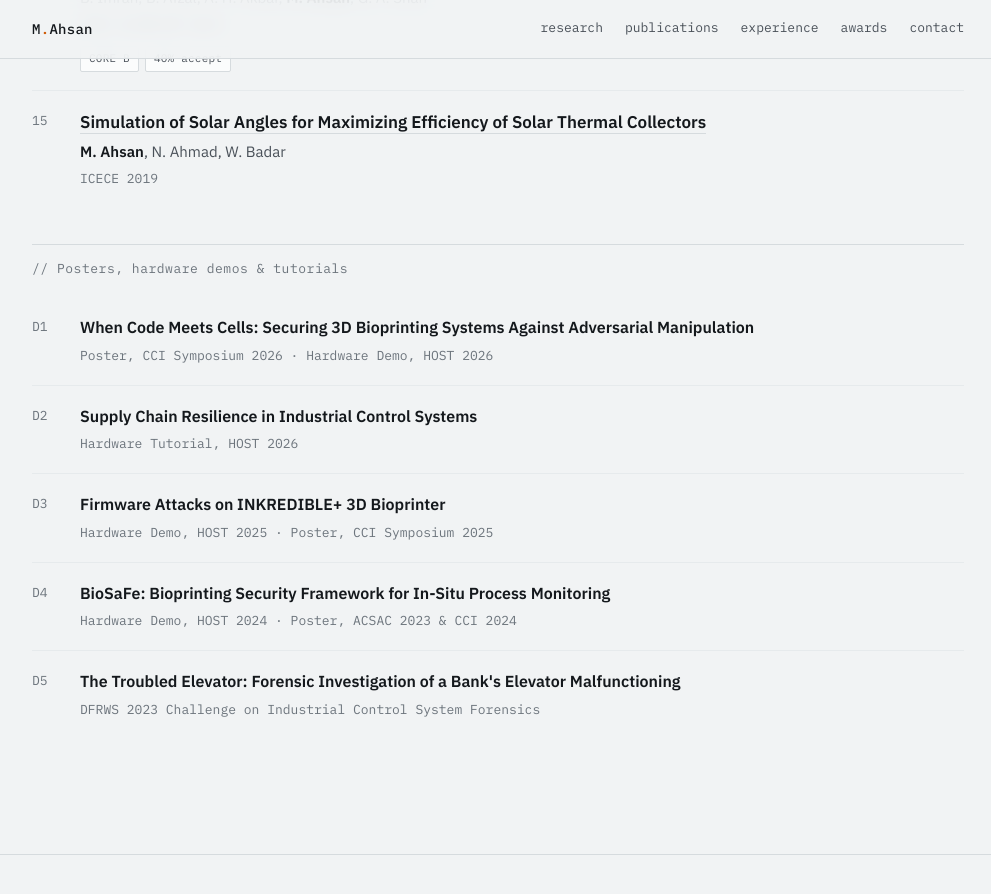
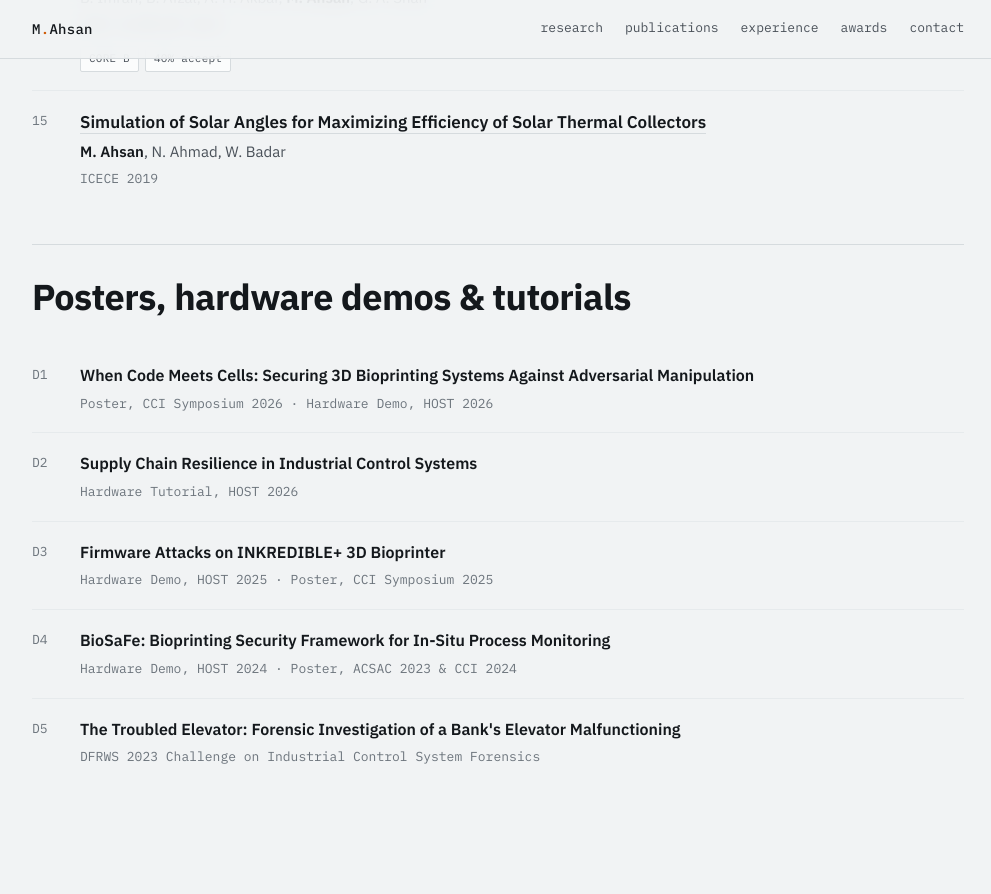
Before and after one commit to mahsan321/Portfolio, a Jekyll site: the page index.html, which Jekyll copies as it is, in a window 1280 px wide and 900 px high, scrolled down 4178 px. Shown: the top 894 px of the window, without its empty margins (142-1133 px from the left). Built offline with Jekyll 4.4.1, drawn with Linux system fonts in a browser that asks for light colours; some of the changed text lies outside the part shown.

```diff
--- a/index.html
+++ b/index.html
@@ -588,7 +588,7 @@
         </li>
       </ol>
 
-      <p class="pub-group-label">// Posters, hardware demos &amp; tutorials</p>
+      <p class="pub-group-label"> <h2> Posters, hardware demos &amp; tutorials </h2> </p>
       <ol class="pubs">
         <li>
           <span class="pub-num">D1</span>
@@ -679,7 +679,7 @@
         <li><b>Best Defender Award</b> — U.S. Cyber Command Cyber Recon 2025</li>
         <li><b>Best Guardian Award</b> — U.S. Cyber Command Cyber Recon 2024</li>
         <li><b>Commander's Award for Outstanding Research</b> — USCYBERCOM Cyber Recon 2024</li>
-        <li><b>People's Choice Award</b> — MegaHack@VCU 2024</li>
+        <li><b>People's Choice Award</b> — <a href = "https://megahack-vcu.devpost.com/project-gallery">  MegaHack@VCU 2024 </a></li>
         <li><b>Student Travel Awards</b> — ACSAC 2023; NSF travel funding for HOST (2024, 2025, 2026)</li>
         <li><b>Dean's Honor Certificate</b> (five semesters) and <b>B.Sc. with Honors</b> — UET Lahore</li>
       </ul>
```
